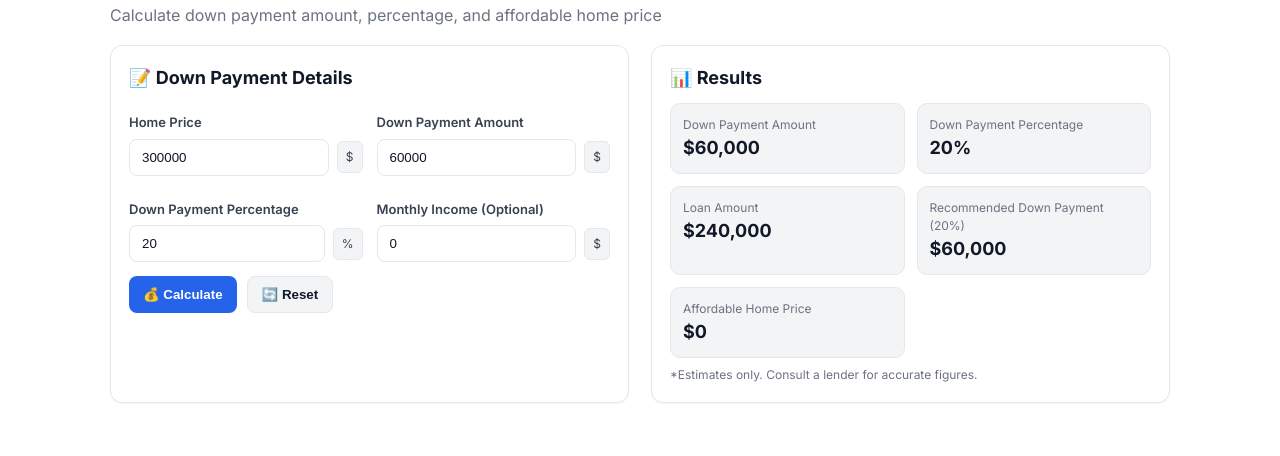
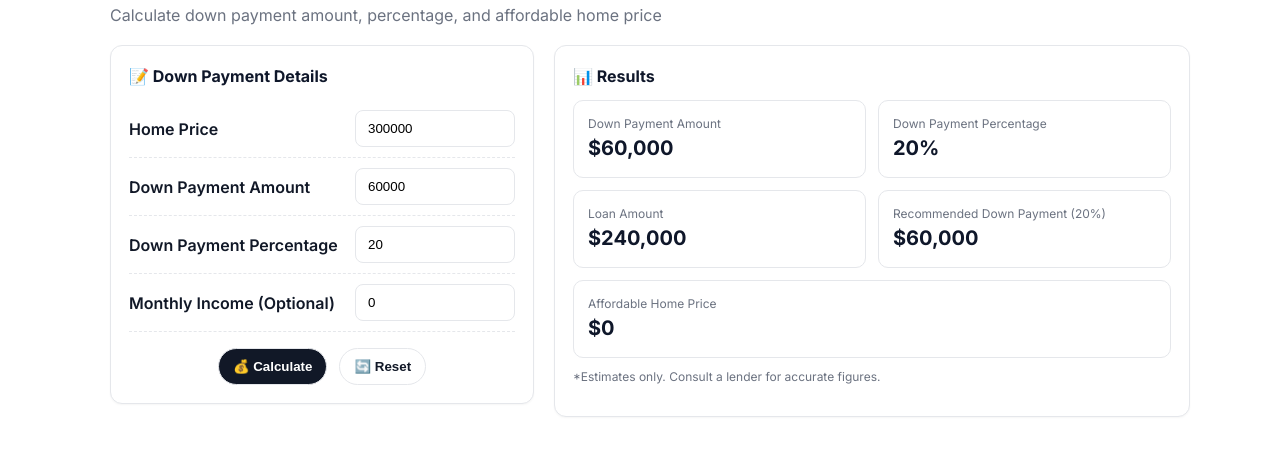
Before and after one commit to propertyresearchai-create/mortgagecalculator.github.io, a plain HTML site: page downpayment.html in a window 1280 px wide. Shown: the part 144-600 px from the top of the page. Drawn offline with Linux system fonts and the light colour scheme.

Commit message:
Update downpayment.html

```diff
--- a/downpayment.html
+++ b/downpayment.html
@@ -11,135 +11,142 @@
     :root{--bg:#ffffff;--text:#1f2937;--muted:#6b7280;--border:#e5e7eb;--card:#ffffff;--brand:#2563eb;--brand-700:#1d4ed8;--accent:#f59e0b;--chip:#f3f4f6}
     *{box-sizing:border-box}
     html,body{margin:0;padding:0;background:var(--bg);color:var(--text);font-family:Inter,system-ui,-apple-system,"Segoe UI",Roboto,Helvetica,Arial,sans-serif;line-height:1.5}
-    a{color:var(--brand);text-decoration:none}a:hover{color:var(--brand-700);text-decoration:underline}
+    a{color:var(--brand);text-decoration:none}
+    a:hover{color:var(--brand-700);text-decoration:underline}
     .top-nav{border-bottom:1px solid var(--border);background:#fff;position:sticky;top:0;z-index:50}
     .top-nav .wrap{max-width:1100px;margin:0 auto;display:flex;align-items:center;justify-content:space-between;padding:14px 20px}
-    .brand{display:flex;gap:10px;align-items:center;font-weight:700;color:#111827}.brand .dot{width:10px;height:10px;border-radius:50%;background:var(--accent)}
-    .menu{display:flex;gap:18px;flex-wrap:wrap}.menu a{color:#111827;font-weight:600;padding:6px 8px;border-radius:6px}.menu a.active{color:var(--brand)}
-    .hero{max-width:1100px;margin:28px auto 10px;padding:0 20px}.hero h1{font-family:"Source Serif 4",Georgia,serif;margin:0 0 6px;font-size:32px;color:#0f172a}.hero p{margin:0;color:var(--muted)}
-    .grid{max-width:1100px;margin:18px auto 40px;padding:0 20px;display:flex;gap:22px}
-    .left,.right{flex:1}.left{max-width:620px}
-    @media (max-width:960px){.grid{flex-direction:column}.left{max-width:none}}
-    .card{background:var(--card);border:1px solid var(--border);border-radius:12px;box-shadow:0 1px 2px rgba(0,0,0,.04);padding:18px}
-    .card h2{margin:0 0 12px;font-size:18px;color:#111827}.card .sub{color:var(--muted);font-size:13px;margin-top:-6px;margin-bottom:10px}
-    .row{display:grid;grid-template-columns:1fr 1fr;gap:14px}@media (max-width:700px){.row{grid-template-columns:1fr}}
-    label{font-size:13px;color:#374151;font-weight:600;display:block;margin:10px 0 6px}
-    input[type=number]{width:100%;appearance:textfield;padding:10px 12px;border:1px solid var(--border);border-radius:8px;background:#fff;color:#111827}
-    input[type=number]::-webkit-outer-spin-button,input[type=number]::-webkit-inner-spin-button{-webkit-appearance:none;margin:0}
-    .inline-suffix{display:flex;align-items:center;gap:8px}
-    .inline-suffix span{background:var(--chip);border:1px solid var(--border);color:#374151;font-size:12px;border-radius:6px;padding:6px 8px;white-space:nowrap}
-    .actions{display:flex;gap:10px;margin-top:14px}
-    .btn{background:var(--brand);color:#fff;border:none;border-radius:8px;padding:10px 14px;font-weight:600;cursor:pointer}
-    .btn.secondary{background:#f3f4f6;color:#111827;border:1px solid var(--border)}.btn:hover{background:var(--brand-700)}
-    .kpis{display:grid;grid-template-columns:repeat(2,1fr);gap:12px}
-    .kpi{background:var(--chip);border:1px solid var(--border);border-radius:10px;padding:12px}
-    .kpi .label{font-size:12px;color:var(--muted)}.kpi .value{font-size:18px;font-weight:700;color:#111827}
-    .note{font-size:12px;color:var(--muted);margin-top:8px}
+    .brand{display:flex;gap:10px;align-items:center;font-weight:700;color:#111827}
+    .brand .dot{width:10px;height:10px;border-radius:50%;background:var(--accent)}
+    .menu{display:flex;gap:18px;flex-wrap:wrap}
+    .menu a{color:#111827;font-weight:600;padding:6px 8px;border-radius:6px}
+    .menu a.active{color:var(--brand)}
+    .hero{max-width:1100px;margin:28px auto 10px;padding:0 20px}
+    .hero h1{font-family:"Source Serif 4",Georgia,serif;margin:0 0 6px;font-size:32px;color:#0f172a}
+    .hero p{margin:0;color:var(--muted)}
+
+    /* Layout 40/60 split */
+    .container{max-width:1100px;margin:18px auto 40px;padding:0 20px;display:grid;grid-template-columns:40% 60%;gap:20px;align-items:start}
+    @media (max-width: 900px){.container{grid-template-columns:1fr}}
+
+    .panel{background:var(--card);border:1px solid var(--border);border-radius:12px;box-shadow:0 1px 2px rgba(0,0,0,.04)}
+    .panel .inner{padding:18px}
+    .panel h3{margin:0 0 12px;font-size:16px;color:#0f172a}
+
+    form .field{display:flex;align-items:center;justify-content:space-between;gap:12px;padding:10px 0;border-bottom:1px dashed var(--border)}
+    form .field:last-child{border-bottom:none}
+    form label{font-weight:600;color:#111827}
+    form input{width:160px;max-width:50%;padding:10px 12px;border:1px solid var(--border);border-radius:8px;background:#fff}
+
+    /* Center buttons below inputs */
+    .actions{display:flex;justify-content:center;gap:12px;margin-top:16px}
+    .btn{cursor:pointer;border:1px solid var(--border);background:#111827;color:#fff;border-radius:999px;padding:10px 14px;font-weight:600}
+    .btn.secondary{background:#fff;color:#111827}
+    .btn:hover{filter:brightness(0.96)}
+
+    .result{display:grid;grid-template-columns:1fr 1fr;gap:12px}
+    .card{border:1px solid var(--border);border-radius:10px;padding:14px;background:#fff}
+    .k{color:var(--muted);font-size:12px}
+    .v{font-size:20px;font-weight:700;color:#0f172a}
   </style>
 </head>
 <body>
   <nav class="top-nav">
     <div class="wrap">
-      <div class="brand"><div class="dot"></div>Property Calculator Hub</div>
+      <div class="brand"><span class="dot"></span> Property Calculator Hub</div>
       <div class="menu">
-        <a href="/mortgagecalculator.github.io/index.html">🏠 Home</a>
-        <a href="/mortgagecalculator.github.io/mortgage.html">Mortgage Calculator</a>
-        <a href="/mortgagecalculator.github.io/loan.html">Loan Calculator</a>
-        <a href="/mortgagecalculator.github.io/downpayment.html" class="active">Down Payment Calculator</a>
-        <a href="/mortgagecalculator.github.io/blog.html">📝 Blog</a>
+        <a href="index.html">🏠 Home</a>
+        <a href="mortgage.html">Mortgage Calculator</a>
+        <a href="loan.html">Loan Calculator</a>
+        <a class="active" href="downpayment.html">Down Payment Calculator</a>
+        <a href="blog.html">📝 Blog</a>
       </div>
     </div>
   </nav>
 
-  <header class="hero">
+  <section class="hero">
     <h1>🏠 Down Payment Calculator</h1>
     <p>Calculate down payment amount, percentage, and affordable home price</p>
-  </header>
+  </section>
 
-  <section class="grid">
-    <div class="left card">
-      <h2>📝 Down Payment Details</h2>
-      <form id="dpForm">
-        <div class="row">
-          <div>
-            <label for="price">Home Price</label>
-            <div class="inline-suffix"><input id="price" type="number" value="300000" min="0" step="1000" /><span>$</span></div>
+  <div class="container">
+    <!-- Left: 40% inputs -->
+    <div class="panel">
+      <div class="inner">
+        <h3>📝 Down Payment Details</h3>
+        <form id="dpForm" onsubmit="return false;">
+          <div class="field"><label for="homePrice">Home Price</label><input id="homePrice" type="number" value="300000" aria-label="Home Price" /></div>
+          <div class="field"><label for="dpAmount">Down Payment Amount</label><input id="dpAmount" type="number" value="60000" aria-label="Down Payment Amount" /></div>
+          <div class="field"><label for="dpPercent">Down Payment Percentage</label><input id="dpPercent" type="number" value="20" aria-label="Down Payment Percentage" min="0" max="100" /></div>
+          <div class="field"><label for="monthlyIncome">Monthly Income (Optional)</label><input id="monthlyIncome" type="number" value="0" aria-label="Monthly Income (Optional)" /></div>
+          <div class="actions">
+            <button id="calcBtn" class="btn" type="button">💰 Calculate</button>
+            <button id="resetBtn" class="btn secondary" type="button">🔄 Reset</button>
           </div>
-          <div>
-            <label for="dpAmount">Down Payment Amount</label>
-            <div class="inline-suffix"><input id="dpAmount" type="number" value="60000" min="0" step="500" /><span>$</span></div>
-          </div>
-          <div>
-            <label for="dpPercent">Down Payment Percentage</label>
-            <div class="inline-suffix"><input id="dpPercent" type="number" value="20" min="0" max="100" step="0.1" /><span>%</span></div>
-          </div>
-          <div>
-            <label for="income">Monthly Income (Optional)</label>
-            <div class="inline-suffix"><input id="income" type="number" value="0" min="0" step="100" /><span>$</span></div>
-          </div>
-        </div>
-        <div class="actions">
-          <button type="button" id="calcDp" class="btn">💰 Calculate</button>
-          <button type="button" id="resetDp" class="btn secondary">🔄 Reset</button>
-        </div>
-      </form>
+        </form>
+      </div>
     </div>
 
-    <div class="right card">
-      <h2>📊 Results</h2>
-      <div class="kpis">
-        <div class="kpi"><div class="label">Down Payment Amount</div><div class="value" id="r_amount">$0</div></div>
-        <div class="kpi"><div class="label">Down Payment Percentage</div><div class="value" id="r_percent">0%</div></div>
-        <div class="kpi"><div class="label">Loan Amount</div><div class="value" id="r_loan">$0</div></div>
-        <div class="kpi"><div class="label">Recommended Down Payment (20%)</div><div class="value" id="r_reco">$0</div></div>
-        <div class="kpi"><div class="label">Affordable Home Price</div><div class="value" id="r_afford">$0</div></div>
+    <!-- Right: 60% results -->
+    <div class="panel">
+      <div class="inner">
+        <h3>📊 Results</h3>
+        <div class="result">
+          <div class="card"><div class="k">Down Payment Amount</div><div id="outAmount" class="v">$0</div></div>
+          <div class="card"><div class="k">Down Payment Percentage</div><div id="outPercent" class="v">0%</div></div>
+          <div class="card"><div class="k">Loan Amount</div><div id="outLoan" class="v">$0</div></div>
+          <div class="card"><div class="k">Recommended Down Payment (20%)</div><div id="outReco" class="v">$0</div></div>
+          <div class="card" style="grid-column:1/-1"><div class="k">Affordable Home Price</div><div id="outAffordable" class="v">$0</div></div>
+        </div>
+        <p class="k" style="margin-top:10px">*Estimates only. Consult a lender for accurate figures.</p>
       </div>
-      <div class="note">*Estimates only. Consult a lender for accurate figures.</div>
     </div>
-  </section>
+  </div>
 
   <script>
-    const $ = (x)=> document.getElementById(x);
-    const fmt = (n,opts)=> (isFinite(n)? n:0).toLocaleString(undefined,{maximumFractionDigits:(opts&&opts.dp)||0});
+    const $ = (id) => document.getElementById(id);
+    const fmt = (n,opts={maximumFractionDigits:0}) => Number(n).toLocaleString(undefined,opts);
 
-    function syncByAmount(){
-      const price = +$('price').value||0;
-      const amount = +$('dpAmount').value||0;
-      const pct = price ? (amount*100/price) : 0;
-      $('dpPercent').value = Math.min(100, Math.max(0, +pct.toFixed(1)));
-      update();
+    function syncFromAmount(){
+      const price = Math.max(0, parseFloat($("homePrice").value)||0);
+      const amount = Math.max(0, parseFloat($("dpAmount").value)||0);
+      const percent = price>0 ? (amount*100/price) : 0;
+      $("dpPercent").value = Math.min(100, Math.max(0, Number(percent.toFixed(2))));
     }
-    function syncByPercent(){
-      const price = +$('price').value||0;
-      const pct = Math.min(100, Math.max(0, +$('dpPercent').value||0));
-      const amount = price * pct / 100;
-      $('dpAmount').value = Math.max(0, Math.round(amount));
-      update();
-    }
-    function update(){
-      const price = +$('price').value||0;
-      const amount = +$('dpAmount').value||0;
-      const pct = price? amount*100/price : 0;
-      const loan = Math.max(0, price-amount);
-      const reco = price*0.20;
-      const income = +$('income').value||0;
-      const afford = income>0 ? Math.max(0, Math.round((income*12)/0.28)) : 0; // rough 28% rule
-      $('r_amount').textContent = `$${fmt(amount)}`;
-      $('r_percent').textContent = `${fmt(pct,{dp:1})}%`;
-      $('r_loan').textContent = `$${fmt(loan)}`;
-      $('r_reco').textContent = `$${fmt(reco)}`;
-      $('r_afford').textContent = `$${fmt(afford)}`;
+    function syncFromPercent(){
+      const price = Math.max(0, parseFloat($("homePrice").value)||0);
+      const percent = Math.min(100, Math.max(0, parseFloat($("dpPercent").value)||0));
+      const amount = price * percent/100;
+      $("dpAmount").value = Math.max(0, Math.round(amount));
     }
 
-    $('dpAmount').addEventListener('input', syncByAmount);
-    $('dpPercent').addEventListener('input', syncByPercent);
-    $('price').addEventListener('input', update);
-    $('income').addEventListener('input', update);
+    function calc(){
+      let price = Math.max(0, parseFloat($("homePrice").value)||0);
+      let amount = Math.max(0, parseFloat($("dpAmount").value)||0);
+      let percent = Math.min(100, Math.max(0, parseFloat($("dpPercent").value)||0));
 
-    document.getElementById('calcDp').addEventListener('click', update);
-    document.getElementById('resetDp').addEventListener('click', ()=>{ document.getElementById('dpForm').reset(); update(); });
+      // keep fields in sync
+      if (price>0 && amount>0){ percent = amount*100/price; $("dpPercent").value = Math.round(percent*100)/100; }
+      else if (price>0){ amount = price*percent/100; $("dpAmount").value = Math.round(amount); }
 
-    window.addEventListener('DOMContentLoaded', update);
+      const loan = Math.max(0, price - amount);
+      const reco = Math.round(price*0.20);
+      const income = Math.max(0, parseFloat($("monthlyIncome").value)||0);
+      const affordable = income>0 ? Math.round((income*36) * 12) : 0; // simple ratio placeholder
+
+      $("outAmount").textContent = `$${fmt(amount)}`;
+      $("outPercent").textContent = `${fmt(percent,{maximumFractionDigits:2})}%`;
+      $("outLoan").textContent = `$${fmt(loan)}`;
+      $("outReco").textContent = `$${fmt(reco)}`;
+      $("outAffordable").textContent = `$${fmt(affordable)}`;
+    }
+
+    document.getElementById('calcBtn').addEventListener('click', calc);
+    document.getElementById('resetBtn').addEventListener('click', ()=>{ document.getElementById('dpForm').reset(); calc(); });
+    document.getElementById('homePrice').addEventListener('input', ()=>{ syncFromPercent(); calc(); });
+    document.getElementById('dpAmount').addEventListener('input', ()=>{ syncFromAmount(); calc(); });
+    document.getElementById('dpPercent').addEventListener('input', ()=>{ syncFromPercent(); calc(); });
+    document.getElementById('monthlyIncome').addEventListener('input', calc);
+    window.addEventListener('DOMContentLoaded', calc);
   </script>
 </body>
 </html>
```
